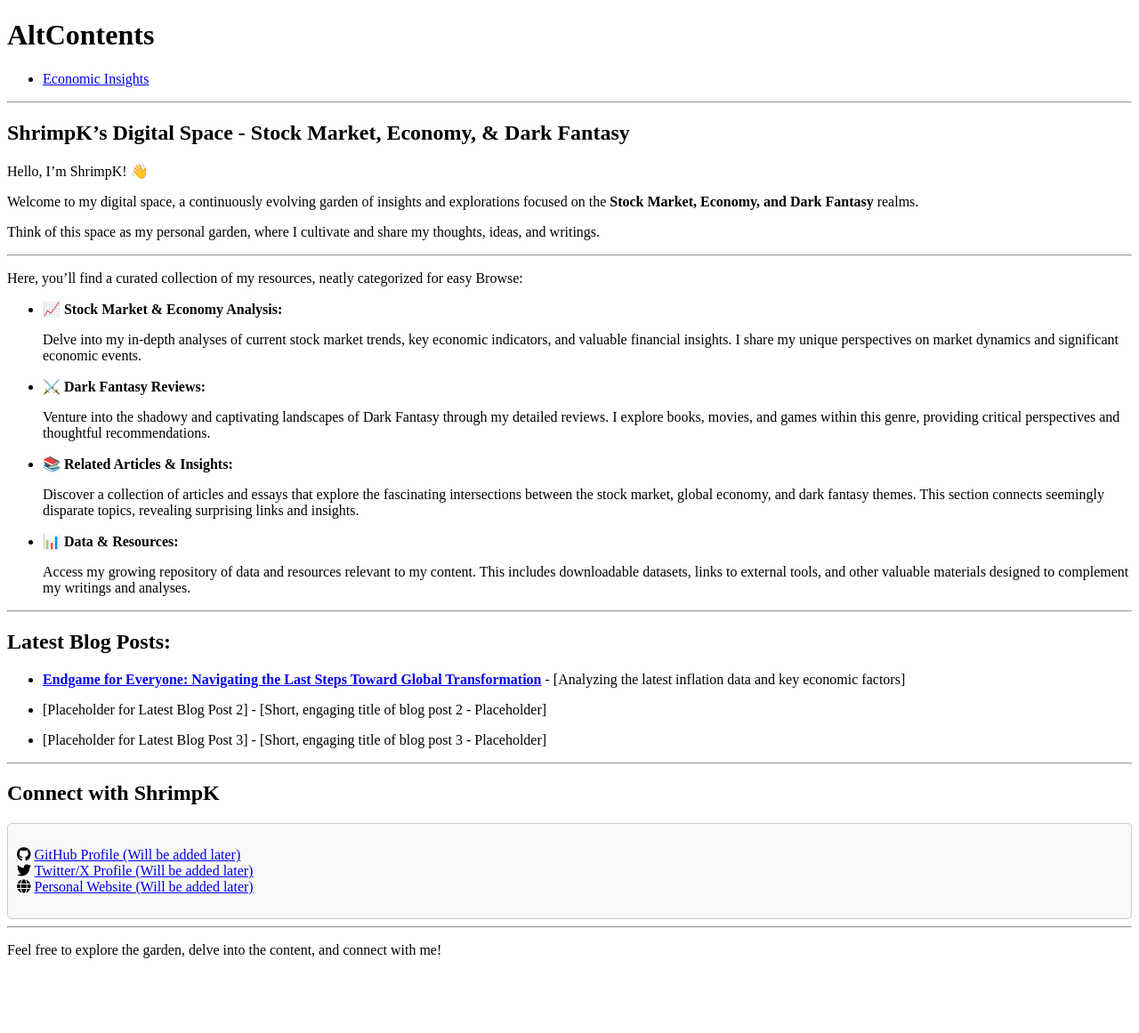
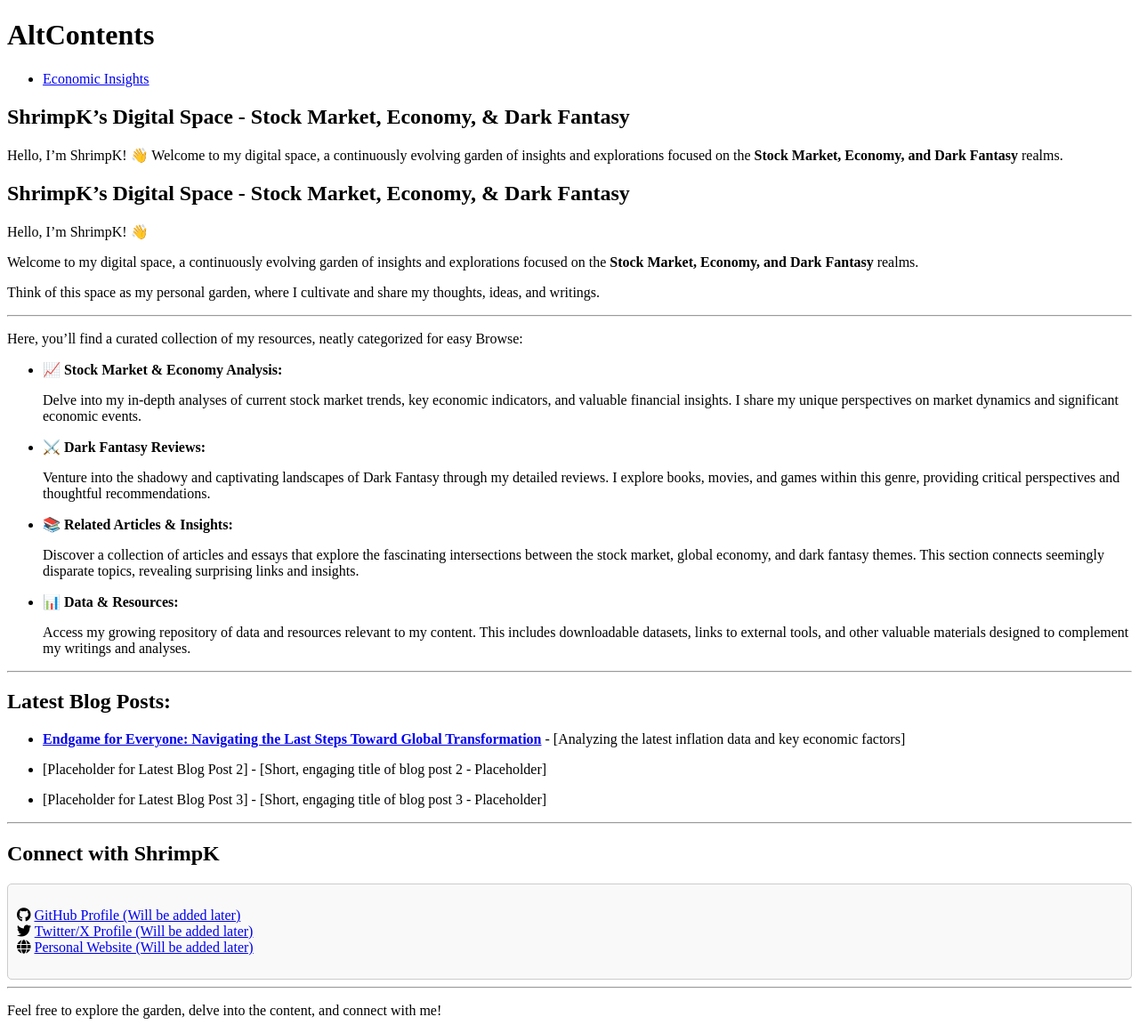
Before and after one commit to shrimpbook/blogtest, a Jekyll site: the page built from index.md, in a window 1280 px wide. Shown: the whole page at 89% size. Built offline with Jekyll 4.4.1, drawn with Linux system fonts in a browser that asks for light colours; our own code applies the rules of GitHub Pages for plain Markdown files; before the commit the page ends 1093 px from its top, so only the background shows below that.

Commit message:
Update index.md

```diff
--- a/index.md
+++ b/index.md
@@ -2,7 +2,9 @@
     <link rel="stylesheet" href="https://cdnjs.cloudflare.com/ajax/libs/font-awesome/5.15.4/css/all.min.css">
 </head>
 
----
+## ShrimpK's Digital Space - Stock Market, Economy, & Dark Fantasy
+Hello, I'm ShrimpK! 👋
+Welcome to my digital space, a continuously evolving garden of insights and explorations focused on the **Stock Market, Economy, and Dark Fantasy** realms.
 
 ## ShrimpK's Digital Space - Stock Market, Economy, & Dark Fantasy
 
```
